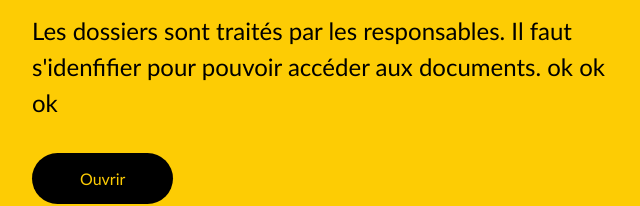
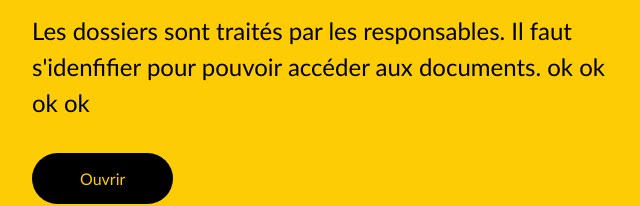
Before and after one commit to hatembendahmen/ddlot3, a plain HTML site: page index.html in a window 1280 px wide. Shown: the part 388-594 px from the top of the page, 0-640 px from the left. Drawn offline with Linux system fonts and the light colour scheme.

Commit message:
ajout 6 ok

```diff
--- a/index.html
+++ b/index.html
@@ -19,7 +19,7 @@
           <h1>DDLOT</h1>
           <p>
             Les dossiers sont traités par les responsables.
-            Il faut s'idenfifier pour pouvoir accéder aux documents. ok ok ok
+            Il faut s'idenfifier pour pouvoir accéder aux documents. ok ok ok ok
           </p>
           <button>Ouvrir</button>
         </div>
```
